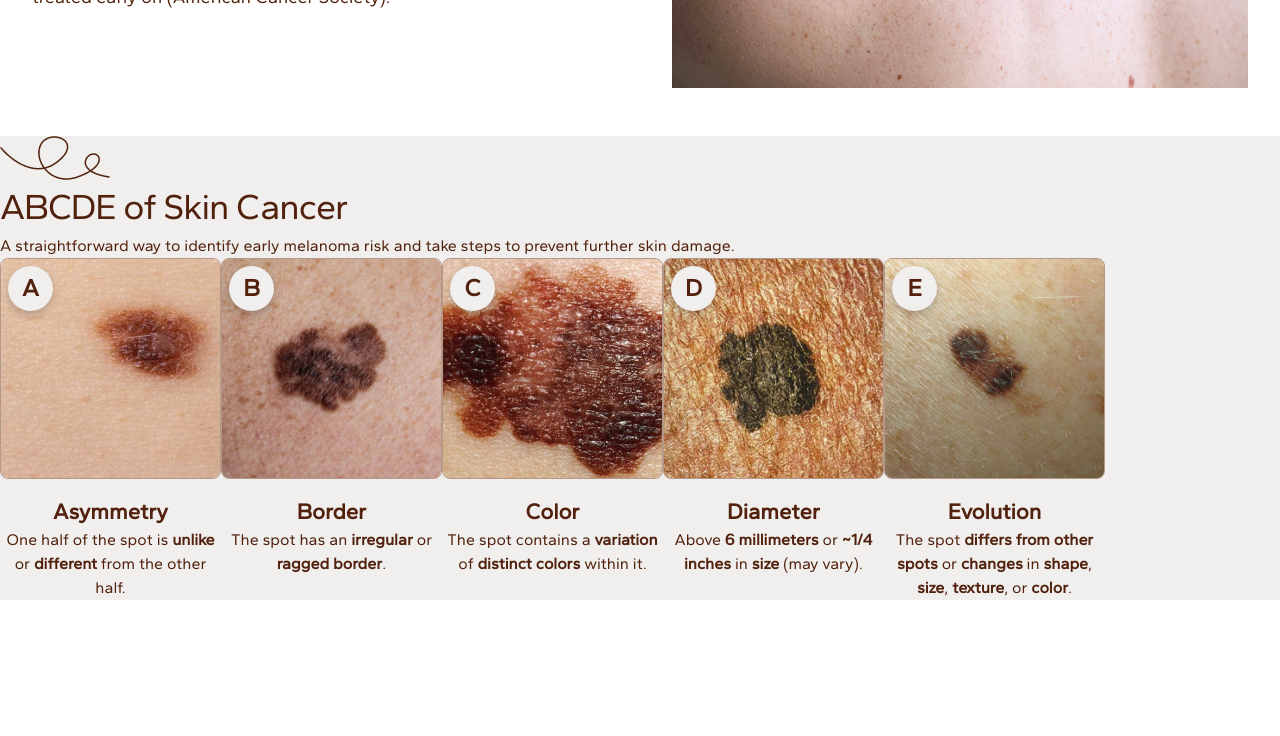
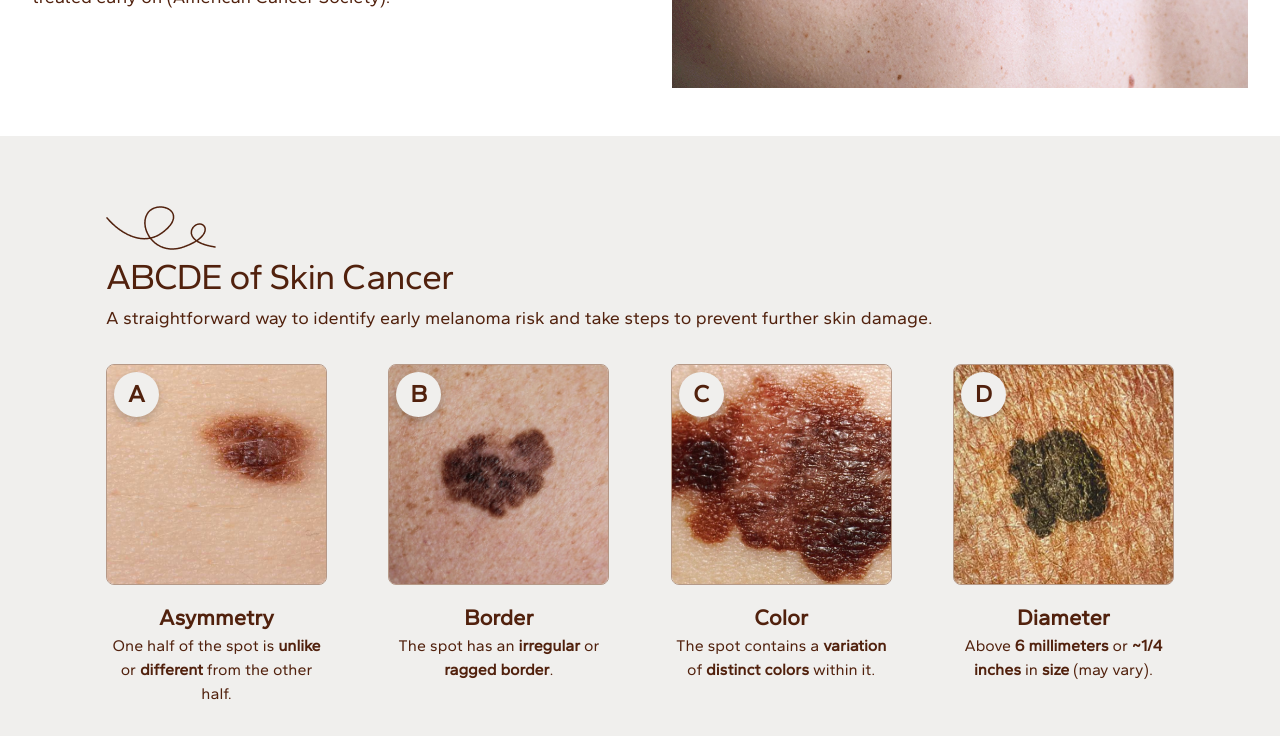
Before and after one commit to CareTech-at-UCI/melanoma-project, a React (Create React App) app in the folder frontend/: page /educational in a window 1280 px wide. Shown: the part 560-1296 px from the top of the page. Before the commit the page ends 1160 px from the top, so only its background shows below. Built offline with nearby package versions, Linux system fonts and the light colour scheme.

Commit message:
Fix spacing of ABCDE section

```diff
--- a/frontend/src/pages/Educational.jsx
+++ b/frontend/src/pages/Educational.jsx
@@ -33,12 +33,16 @@ export const Educational = () => {
           />
         </div>
       </div>
-        <div></div>
-        <div className="bg-[rgba(240,239,237,1)]">
+
+      {/* ABCDE of Skin Cancer */}
+      <div className="bg-[rgba(240,239,237,1)] px-12 py-12 md:px-16 md:py-12 lg:px-[106px] lg:py-[70px]">
         <img src="/educational/doubleLoopLine.png" alt="double loop line" />
+        <div className="flex flex-col gap-8">
+          <div>
             <h2 className="text-header-2">ABCDE of Skin Cancer</h2>
-            <p>A straightforward way to identify early melanoma risk and take steps to prevent further skin damage.</p>
-            <div className="flex">
+            <p className="text-lg">A straightforward way to identify early melanoma risk and take steps to prevent further skin damage.</p>
+          </div>
+          <div className="flex flex-row flex-wrap gap-8 justify-center lg:justify-between">
             <AbcdeCard
               letter="A"
               imageSrc="/educational/asymmetric.jpg"
@@ -72,5 +76,6 @@ export const Educational = () => {
           </div>
         </div>
       </div>
+    </div>
   )
 }
```
Lines whose indentation alone changed are shown as unchanged.
